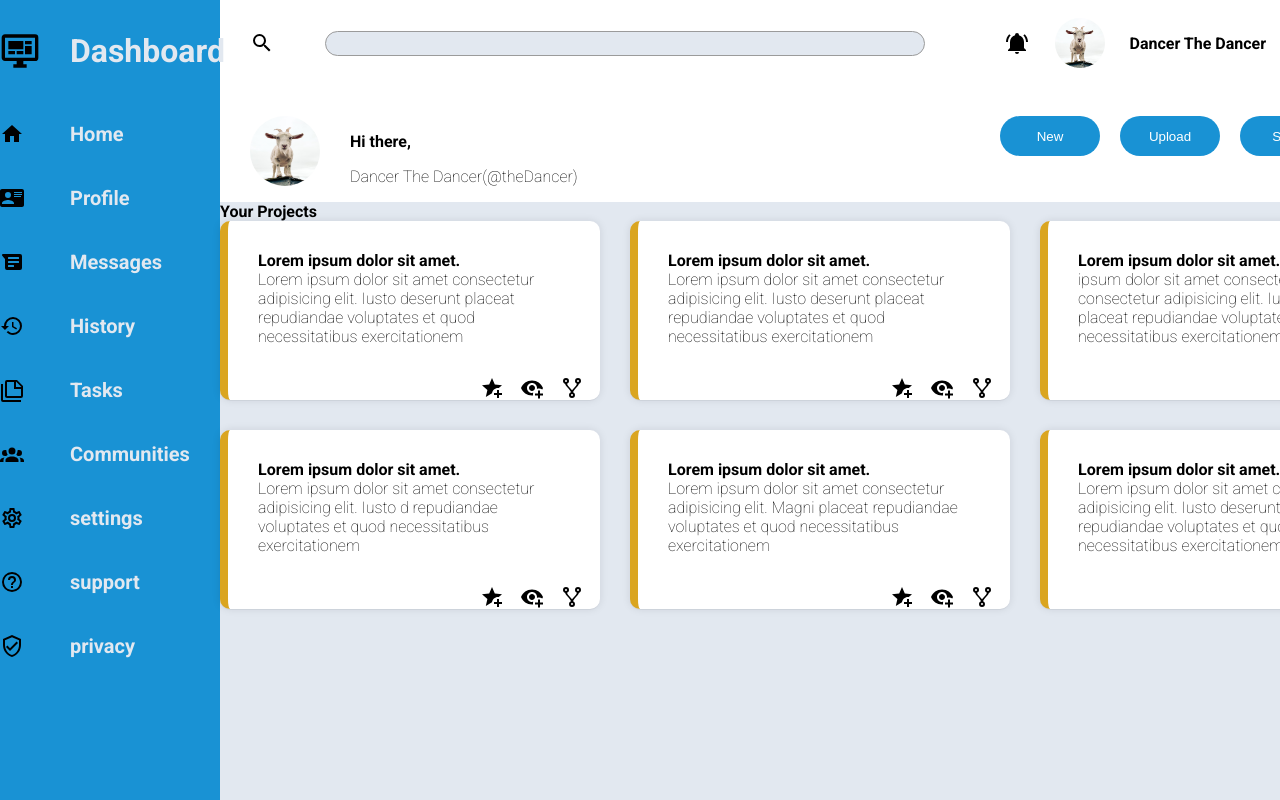
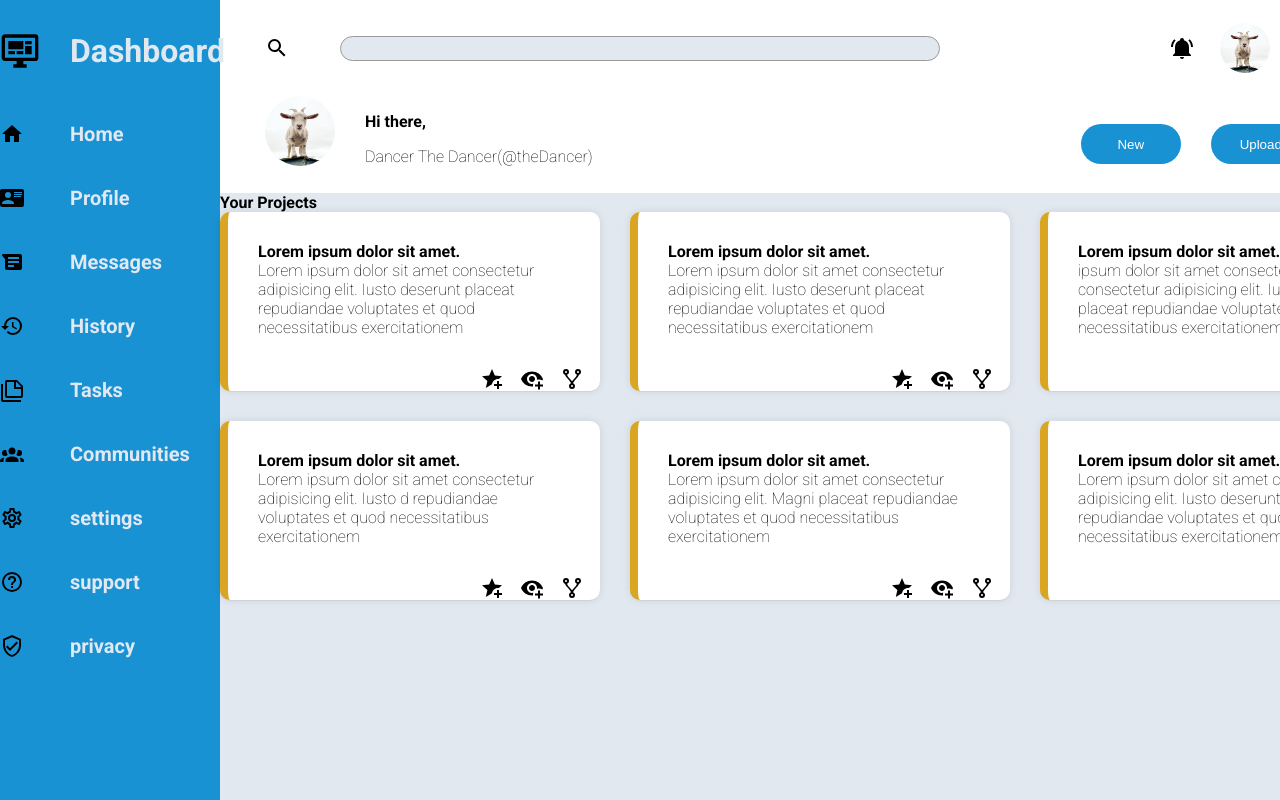
Before and after one commit to AbenezerKitata/admin-dashboard, a plain HTML site: page index.html in a window 1280 px wide. Shown: the top 800 px of the page. Drawn offline with Linux system fonts and the light colour scheme.

Commit message:
fixed header and overall size

```diff
--- a/style.css
+++ b/style.css
@@ -16,21 +16,17 @@ body, html {
     grid-template-areas:
         "s h h"
         "s p n";
-    grid-template-columns: 1fr 2fr 1fr;
-    grid-template-rows: 1fr 6fr;
+    grid-template-columns: 1fr 1fr 1fr;
+    grid-template-rows: 1fr 4fr;
     margin: 0;
 }
 
 .header {
     grid-area: h;
     display: grid;
-    grid-template-columns: 720px 420px;
+    grid-template-columns: 55% 45%;
     background-color: white;
-    /* border: 2px solid red; */
     grid-template-rows: repeat(2, 1fr);
-    box-shadow: rgba(0, 0, 0, 0.45) 0px 25px 20px -20px;
-    padding-left: 30px;
-    gap: 30px;
 }
 .wrapper>.header>.search-bar{
     display: grid;
@@ -38,6 +34,7 @@ body, html {
     align-items: center;
     /* justify-content: center; */
     gap: 25px;
+    padding-left: 45px;
 }
 #search{
     border-radius: 30px;
@@ -46,10 +43,12 @@ body, html {
     appearance: none;
     border: 1px solid rgb(155, 155, 155);
     background-color: #E2E8F0;
+
 }
 .hi-there{
     display: grid;
     grid-template-columns: 100px 300px;
+    padding-left: 45px;
 }
 .hi-there-img>.hi-there-avatar{
     height: 70px;
@@ -61,12 +60,14 @@ body, html {
     gap: 25px;
     align-items: center;
     justify-content: center;
-    padding-left: 114px;
+
 
 }
 .three-buttons{
     display: grid;
-    grid-template-columns: repeat(3,120px);
+    grid-template-columns: repeat(3,100px);
+    align-items: center;
+    gap: 30px;
 }
 .header-button{
     width: 100px;
```
